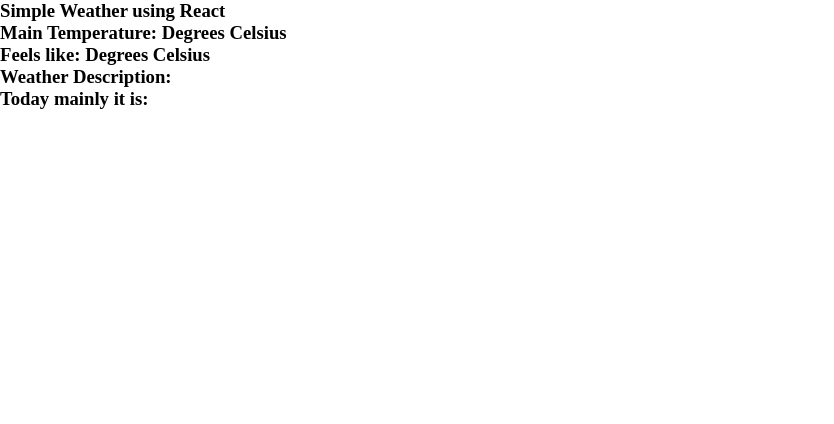
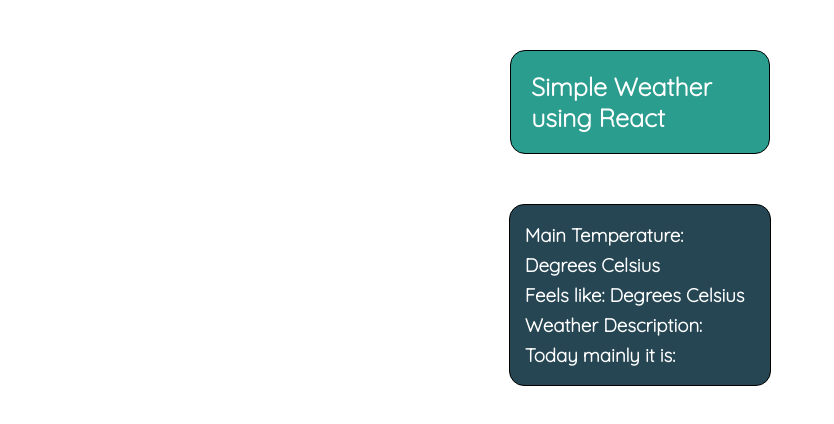
Before and after one commit to Neozxc/React-Weather, a React (Create React App) app: page / in a window 1280 px wide. Shown: the top 424 px of the page, without its empty margins (0-834 px from the left). Built offline with nearby package versions, Linux system fonts and the light colour scheme; no server answers.

Commit message:
Added simple css

```diff
--- a/src/App.js
+++ b/src/App.js
@@ -4,7 +4,7 @@ import WeatherFetch from './components/WeatherFetch';
 const App = () => {
   return (
     <div>
-      <h3>Simple Weather using React</h3>
+      <h3 className='justATEXT'>Simple Weather using React</h3>
       <WeatherFetch />
     </div>
   );
--- a/src/components/WeatherFetch.js
+++ b/src/components/WeatherFetch.js
@@ -49,11 +49,11 @@ const WeatherFetch = () => {
     }, []);
 
   return (
-      <div>
-          <h3>Main Temperature: {mainTemp} Degrees Celsius</h3>
-          <h3>Feels like: {feels_like} Degrees Celsius</h3>
-          <h3>Weather Description: {description}</h3>
-          <h3>Today mainly it is: {main}</h3>
+      <div className='container'>
+          <h3>Main Temperature: <span>{mainTemp}</span> Degrees Celsius</h3>
+          <h3>Feels like: <span>{feels_like}</span> Degrees Celsius</h3>
+          <h3>Weather Description: <span>{description}</span></h3>
+          <h3>Today mainly it is: <span>{main}</span></h3>
       </div>
   )
 }
--- a/src/index.css
+++ b/src/index.css
@@ -1,3 +1,33 @@
+/* Custom font */
+@import url('https://fonts.googleapis.com/css2?family=Quicksand:wght@300&display=swap');
 * {
     padding: 0; margin: 0;
+    font-family: 'Quicksand', sans-serif;
 }
+
+.justATEXT {
+    color: white;
+    font-size: 25px;
+    margin: auto;
+    width: 17%;
+    border: 1px solid black;
+    border-radius: 15px;
+    padding: 20px;
+    background-color: #2a9d8f;
+    margin-bottom: 50px; margin-top: 50px;
+}
+
+.container {
+    color: white;
+    margin: auto;
+    width: 18%;
+    padding: 15px;
+    border: 1px solid black;
+    border-radius: 15px;
+    background-color: #264653;
+    line-height: 30px;
+}
+
+span {
+    color: rgb(84, 232, 243);
+}
```
